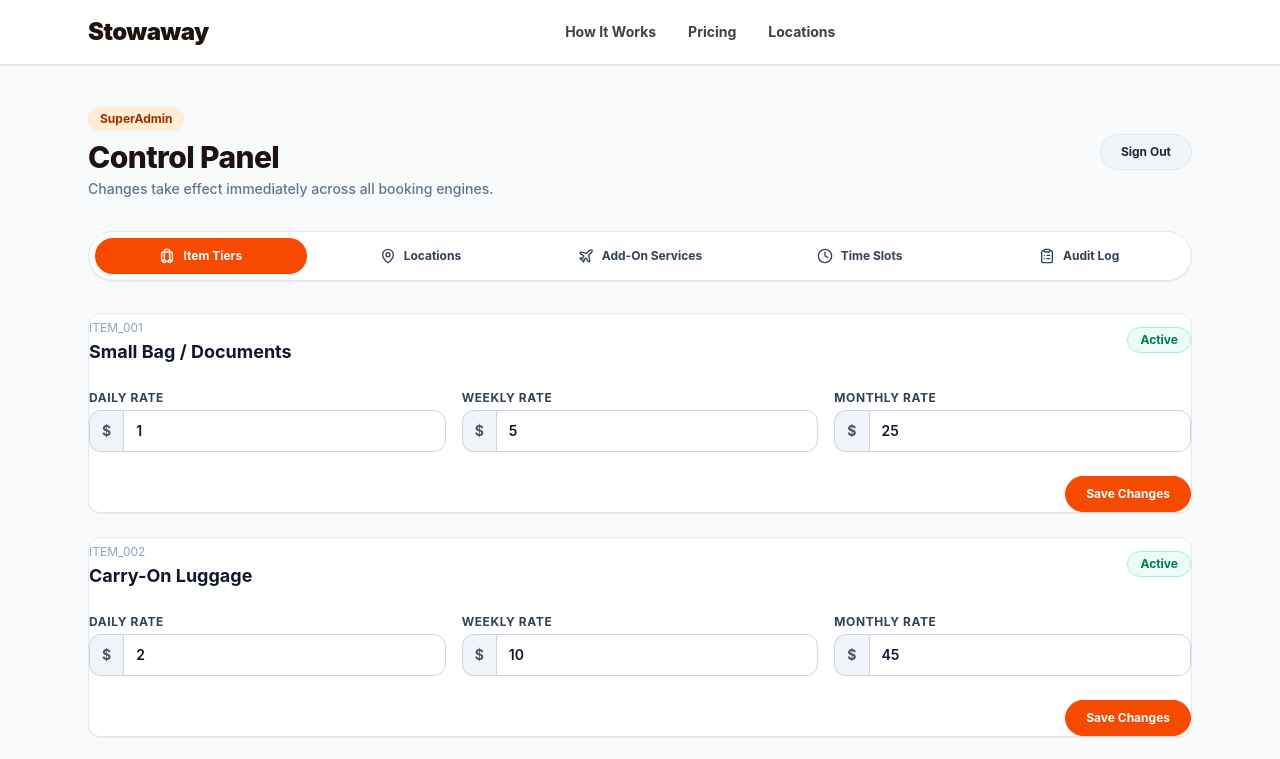
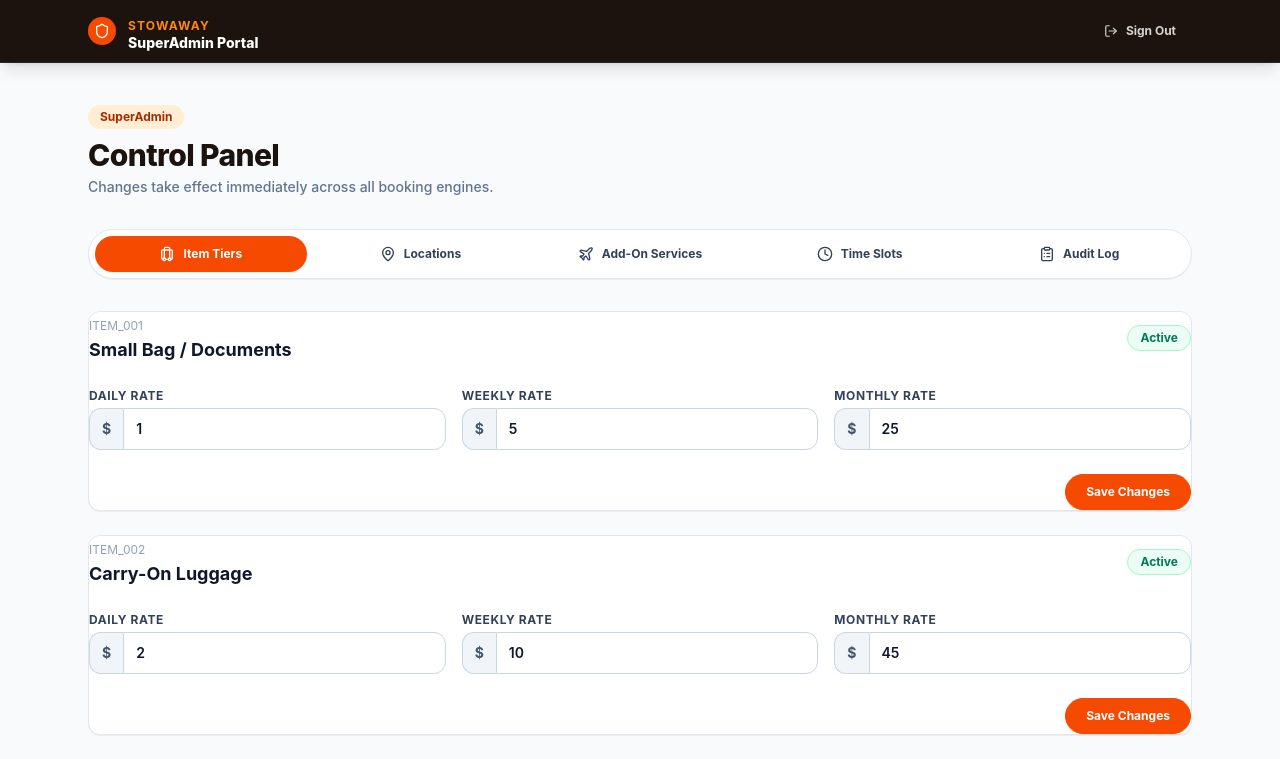
Before and after one commit to jtharindudhanushka/Stowaway, a Next.js app: page /admin in a window 1280 px wide. Shown: the top 759 px of the page. Built offline with nearby package versions, Linux system fonts and the light colour scheme; a web font is replaced by a local one.

Commit message:
fix: replace customer navbar with internal header on admin & staff pages, use app_metadata role in proxy.ts

```diff
--- a/src/app/admin/page.tsx
+++ b/src/app/admin/page.tsx
@@ -1,12 +1,12 @@
 'use client';
 
 import React, { useState, useEffect } from 'react';
-import Link from 'next/link';
 import { NavBar } from '@/components/ui/NavBar';
 import { Card } from '@/components/ui/Card';
 import { Button } from '@/components/ui/Button';
-import { Luggage, MapPin, Plane, ClipboardList, Clock, Plus, Trash2 } from 'lucide-react';
+import { Luggage, MapPin, Plane, ClipboardList, Clock, Plus, Trash2, LogOut, Shield } from 'lucide-react';
 import { getTimeSlots, saveTimeSlots, TimeSlot } from '@/lib/timeSlots';
+import { createClient } from '@/lib/supabase/client';
 
 type AdminTab = 'item-tiers' | 'locations' | 'addons' | 'time-slots' | 'audit-log';
 
@@ -78,6 +78,12 @@ export default function AdminPanel() {
     setTimeout(() => setSavedId(null), 2000);
   };
 
+  const handleSignOut = async () => {
+    const supabase = createClient();
+    await supabase.auth.signOut();
+    window.location.href = '/login';
+  };
+
   const toggleSlotActive = (id: string) => {
     const updated = timeSlots.map(s => s.id === id ? { ...s, active: !s.active } : s);
     setTimeSlots(updated);
@@ -116,7 +122,27 @@ export default function AdminPanel() {
 
   return (
     <div className="min-h-screen bg-slate-50 text-slate-900 font-sans">
-      <NavBar />
+      {/* Internal Portal Header — no customer nav */}
+      <header className="bg-[#1C130E] text-white sticky top-0 z-40 border-b border-stone-800 shadow-lg">
+        <div className="max-w-6xl mx-auto flex items-center justify-between px-6 py-3">
+          <div className="flex items-center gap-3">
+            <div className="w-7 h-7 bg-orange-600 rounded-full flex items-center justify-center">
+              <Shield className="w-4 h-4 text-white" />
+            </div>
+            <div>
+              <span className="text-xs font-bold text-orange-400 uppercase tracking-widest">Stowaway</span>
+              <p className="text-sm font-extrabold text-white leading-none">SuperAdmin Portal</p>
+            </div>
+          </div>
+          <button
+            onClick={handleSignOut}
+            id="admin-logout-btn"
+            className="flex items-center gap-2 px-4 py-2 rounded-full text-xs font-bold text-stone-300 hover:bg-stone-800 hover:text-white transition-all cursor-pointer"
+          >
+            <LogOut className="w-3.5 h-3.5" /> Sign Out
+          </button>
+        </div>
+      </header>
 
       <main className="max-w-6xl mx-auto py-10 px-6" id="admin-panel-main">
         {/* Header */}
@@ -128,9 +154,6 @@ export default function AdminPanel() {
               Changes take effect immediately across all booking engines.
             </p>
           </div>
-          <Link href="/login">
-            <Button variant="secondary" size="sm" id="admin-logout-btn">Sign Out</Button>
-          </Link>
         </div>
 
         {/* Tab bar */}
--- a/src/app/staff/page.tsx
+++ b/src/app/staff/page.tsx
@@ -1,11 +1,11 @@
 'use client';
 
 import React, { useState } from 'react';
-import Link from 'next/link';
-import { NavBar } from '@/components/ui/NavBar';
+import { NavBar as _NavBar } from '@/components/ui/NavBar'; // unused — kept for type compat
 import { Button } from '@/components/ui/Button';
 import { formatUSD } from '@/lib/currency';
-import { Box, Plane, Store, CheckCircle2, MapPin } from 'lucide-react';
+import { Box, Plane, Store, CheckCircle2, MapPin, LogOut, Briefcase } from 'lucide-react';
+import { createClient } from '@/lib/supabase/client';
 
 type BookingStatus = 'confirmed' | 'in_transit' | 'deposited' | 'picked_up' | 'cancelled';
 type TabType = 'drop-offs' | 'pickups' | 'storage';
@@ -58,6 +58,12 @@ export default function StaffDashboard() {
     );
   };
 
+  const handleSignOut = async () => {
+    const supabase = createClient();
+    await supabase.auth.signOut();
+    window.location.href = '/login';
+  };
+
   const tabs: { id: TabType; label: string; icon: React.ReactNode }[] = [
     { id: 'drop-offs', label: 'Drop-offs', icon: <Box className="w-4 h-4" /> },
     { id: 'pickups',   label: 'Airport Pickups', icon: <Plane className="w-4 h-4" /> },
@@ -66,7 +72,27 @@ export default function StaffDashboard() {
 
   return (
     <div className="min-h-screen bg-slate-50 text-slate-900 font-sans">
-      <NavBar showStaffLogin={false} />
+      {/* Internal Portal Header — no customer nav */}
+      <header className="bg-[#1C130E] text-white sticky top-0 z-40 border-b border-stone-800 shadow-lg">
+        <div className="max-w-6xl mx-auto flex items-center justify-between px-6 py-3">
+          <div className="flex items-center gap-3">
+            <div className="w-7 h-7 bg-orange-600 rounded-full flex items-center justify-center">
+              <Briefcase className="w-4 h-4 text-white" />
+            </div>
+            <div>
+              <span className="text-xs font-bold text-orange-400 uppercase tracking-widest">Stowaway</span>
+              <p className="text-sm font-extrabold text-white leading-none">Operations Dashboard</p>
+            </div>
+          </div>
+          <button
+            onClick={handleSignOut}
+            id="staff-logout-btn"
+            className="flex items-center gap-2 px-4 py-2 rounded-full text-xs font-bold text-stone-300 hover:bg-stone-800 hover:text-white transition-all cursor-pointer"
+          >
+            <LogOut className="w-3.5 h-3.5" /> Sign Out
+          </button>
+        </div>
+      </header>
 
       <main className="max-w-6xl mx-auto py-10 px-6" id="staff-dashboard-main">
         {/* Header */}
@@ -76,9 +102,6 @@ export default function StaffDashboard() {
             <h1 className="text-3xl font-extrabold text-slate-900 tracking-tight">Upcoming Bookings</h1>
             <p className="text-sm font-medium text-slate-500 mt-1">Rolling 48-hour operational window</p>
           </div>
-          <Link href="/login">
-            <Button variant="secondary" size="sm" id="staff-logout-btn">Sign Out</Button>
-          </Link>
         </div>
 
         {/* Tab bar */}
@@ -123,7 +146,6 @@ export default function StaffDashboard() {
               const action = STATUS_ACTIONS[booking.status];
               return (
                 <div key={booking.id} className="bg-white p-6 rounded-2xl border border-slate-200 shadow-2xs flex flex-col gap-5">
-                  {/* Top row */}
                   <div className="flex items-start justify-between gap-3">
                     <div>
                       <span className="text-xs font-mono text-slate-400">#{booking.id}</span>
@@ -134,7 +156,6 @@ export default function StaffDashboard() {
                     </span>
                   </div>
 
-                  {/* Route */}
                   <div className="bg-slate-50 rounded-xl p-4 flex flex-col gap-2.5 border border-slate-100">
                     <div className="flex items-center gap-2 text-xs">
                       <Box className="w-4 h-4 text-slate-500 flex-shrink-0" />
@@ -146,7 +167,6 @@ export default function StaffDashboard() {
                     </div>
                   </div>
 
-                  {/* Items & addons */}
                   <div>
                     <p className="text-sm font-bold text-slate-900">{booking.items}</p>
                     {booking.airportPickup && (
@@ -156,7 +176,6 @@ export default function StaffDashboard() {
                     )}
                   </div>
 
-                  {/* Footer */}
                   <div className="flex items-center justify-between mt-auto pt-4 border-t border-slate-100">
                     <div>
                       <p className="text-xs font-medium text-slate-400">End: {booking.storageEnd}</p>
--- a/src/proxy.ts
+++ b/src/proxy.ts
@@ -9,18 +9,13 @@ export async function proxy(request: NextRequest) {
     process.env.NEXT_PUBLIC_SUPABASE_PUBLISHABLE_KEY!,
     {
       cookies: {
-        getAll() {
-          return request.cookies.getAll();
-        },
+        getAll() { return request.cookies.getAll(); },
         setAll(cookiesToSet, cacheHeaders) {
-          cookiesToSet.forEach(({ name, value }) =>
-            request.cookies.set(name, value),
-          );
+          cookiesToSet.forEach(({ name, value }) => request.cookies.set(name, value));
           supabaseResponse = NextResponse.next({ request });
           cookiesToSet.forEach(({ name, value, options }) =>
             supabaseResponse.cookies.set(name, value, options),
           );
-          // Apply cache headers to prevent CDN session leaks
           if (cacheHeaders) {
             Object.entries(cacheHeaders).forEach(([key, value]) =>
               supabaseResponse.headers.set(key, value as string),
@@ -31,31 +26,28 @@ export async function proxy(request: NextRequest) {
     },
   );
 
-  // Refresh session using getClaims() — validates JWT locally via WebCrypto
+  const pathname = request.nextUrl.pathname;
+  const isProtectedRoute = pathname.startsWith('/staff') || pathname.startsWith('/admin');
+
+  if (!isProtectedRoute) return supabaseResponse;
+
+  // Validate JWT locally — no network call
   const { data } = await supabase.auth.getClaims();
-  const claims = data?.claims;
+  const claims = data?.claims as Record<string, unknown> | undefined;
 
-  const pathname = request.nextUrl.pathname;
-  const isProtectedRoute =
-    pathname.startsWith('/staff') || pathname.startsWith('/admin');
-
-  if (isProtectedRoute && !claims) {
+  if (!claims) {
     const url = request.nextUrl.clone();
     url.pathname = '/login';
     return NextResponse.redirect(url);
   }
 
-  if (pathname.startsWith('/admin') && claims) {
-    const userId = (claims as { sub?: string }).sub;
-    const { data: staff } = await supabase
-      .from('staff')
-      .select('role')
-      .eq('user_id', userId)
-      .single();
+  // Read role from JWT app_metadata — no DB query needed (avoids RLS block)
+  // app_metadata.role is set via Supabase Auth > Users > Edit user > app_metadata
+  const appMeta = claims['app_metadata'] as Record<string, unknown> | undefined;
+  const role = (appMeta?.['role'] as string | undefined) ?? 'staff';
 
-    if (!staff || (staff as { role?: string }).role !== 'superadmin') {
-      return NextResponse.redirect(new URL('/staff', request.url));
-    }
+  if (pathname.startsWith('/admin') && role !== 'superadmin') {
+    return NextResponse.redirect(new URL('/staff', request.url));
   }
 
   return supabaseResponse;
```
